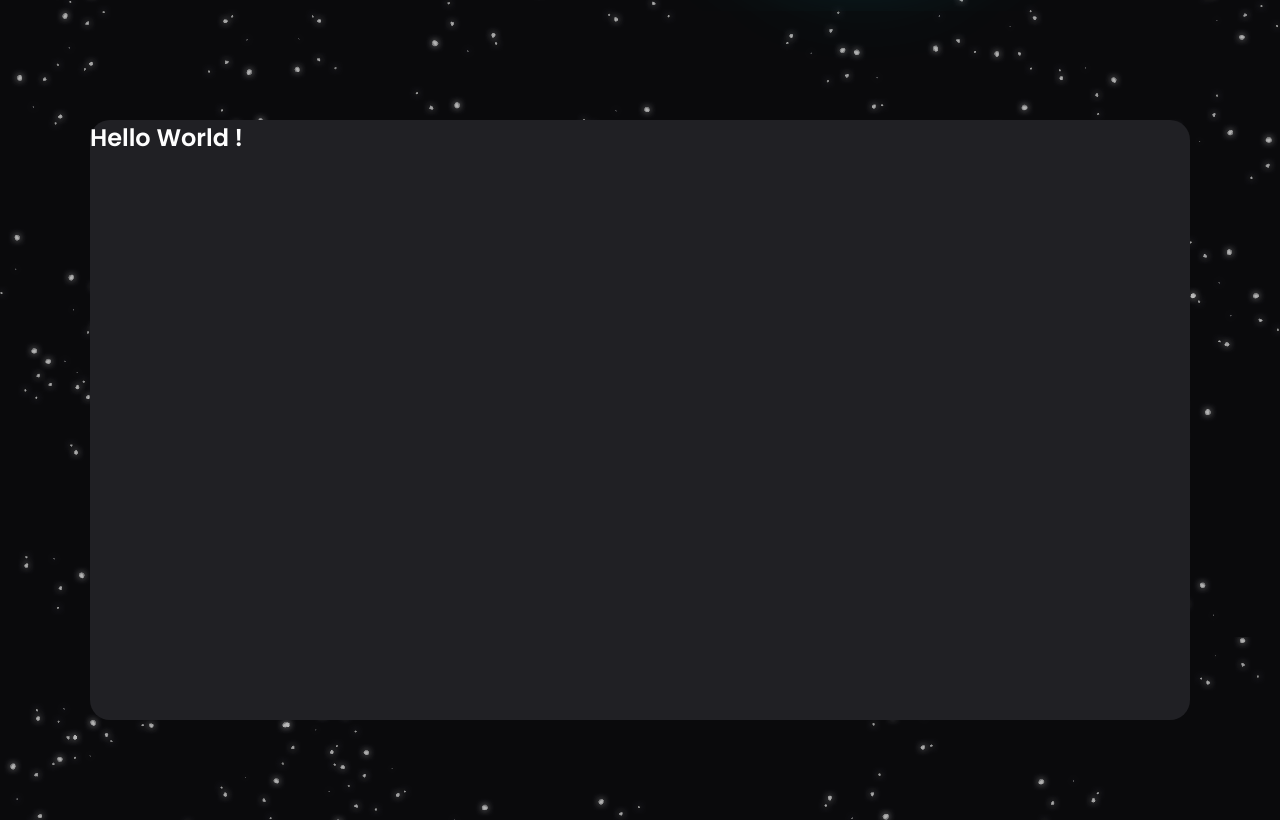
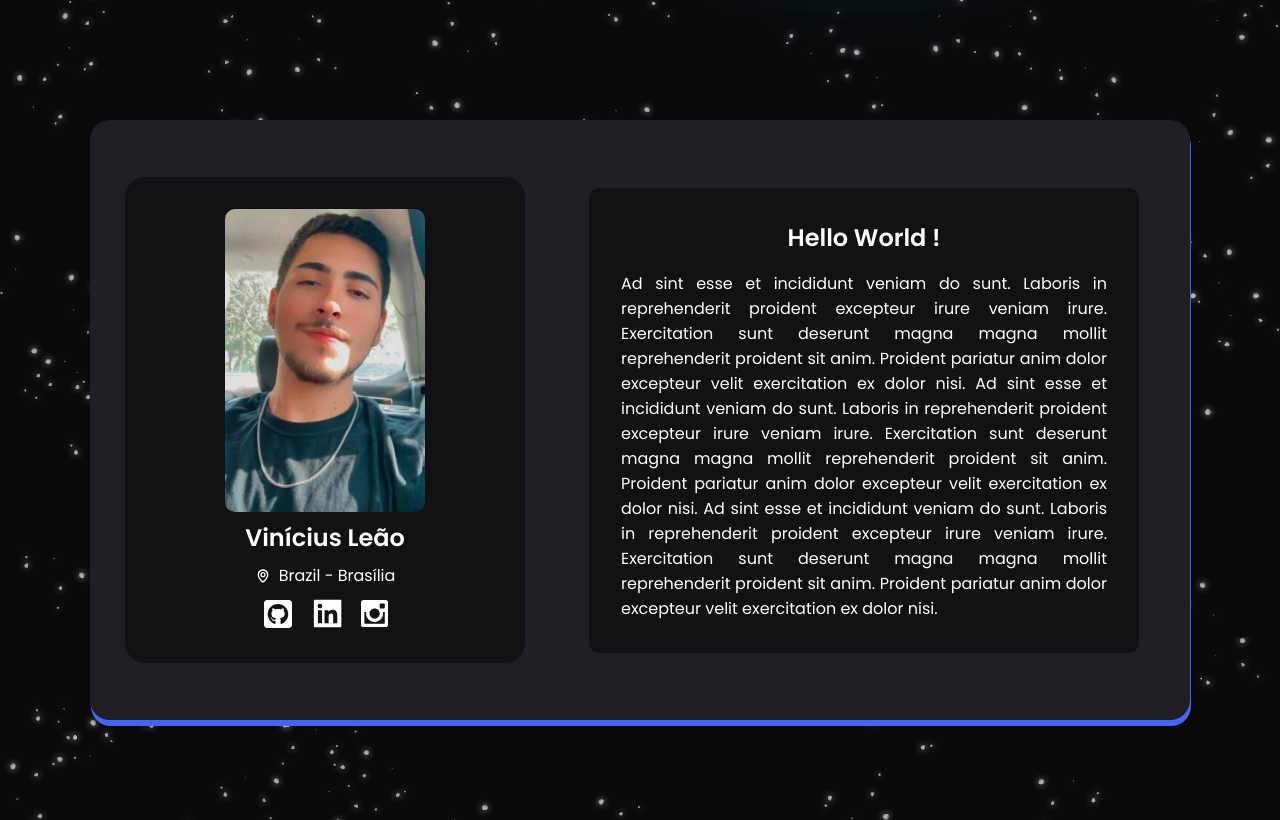
Before and after one commit to ViniciusSantanaL/portfolio-frontend, a React (Vite) app: page / in a window 1280 px wide. Shown: the part 780-1600 px from the top of the page. Built offline with nearby package versions, Linux system fonts and the light colour scheme.

Commit message:
feat: about section in SPA

```diff
--- a/package.json
+++ b/package.json
@@ -11,6 +11,7 @@
   "dependencies": {
     "react": "^18.2.0",
     "react-dom": "^18.2.0",
+    "react-icons": "^4.8.0",
     "sass": "^1.58.3"
   },
   "devDependencies": {
--- /dev/null
+++ b/src/components/Home/About/Description/index.tsx
@@ -0,0 +1,23 @@
+import styles from "./styles.module.scss";
+
+export function AboutDescription() {
+  return (
+    <div className={styles["about-description-container"]}>
+      <h1>Hello World !</h1>
+      <p>
+        Ad sint esse et incididunt veniam do sunt. Laboris in reprehenderit
+        proident excepteur irure veniam irure. Exercitation sunt deserunt magna
+        magna mollit reprehenderit proident sit anim. Proident pariatur anim
+        dolor excepteur velit exercitation ex dolor nisi. Ad sint esse et
+        incididunt veniam do sunt. Laboris in reprehenderit proident excepteur
+        irure veniam irure. Exercitation sunt deserunt magna magna mollit
+        reprehenderit proident sit anim. Proident pariatur anim dolor excepteur
+        velit exercitation ex dolor nisi. Ad sint esse et incididunt veniam do
+        sunt. Laboris in reprehenderit proident excepteur irure veniam irure.
+        Exercitation sunt deserunt magna magna mollit reprehenderit proident sit
+        anim. Proident pariatur anim dolor excepteur velit exercitation ex dolor
+        nisi.
+      </p>
+    </div>
+  );
+}
--- /dev/null
+++ b/src/components/Home/About/Description/styles.module.scss
@@ -0,0 +1,18 @@
+.about-description-container {
+    width: 50%;
+    display: flex;
+    flex-direction: column;
+    justify-content: center;
+    align-items: center;
+
+    padding: 2rem;
+    background-color: var(--background);
+    margin-right: 1rem;
+
+    gap: 1rem;
+    border-radius: 10px;
+
+    p {
+        text-align: justify;
+    }
+}
--- /dev/null
+++ b/src/components/Home/About/Profile/index.tsx
@@ -0,0 +1,23 @@
+import styles from "./styles.module.scss";
+import Me from "src/assets/me.jpeg";
+import { BiMap } from "react-icons/bi";
+import { AiFillLinkedin } from "react-icons/ai";
+import { FaGithubSquare } from "react-icons/fa";
+import { ImInstagram } from "react-icons/im";
+
+export function AboutProfile() {
+  return (
+    <div className={styles["about-profile-container"]}>
+      <img src={Me} className={styles["about-profile-image"]} />
+      <h2>Vinícius Leão</h2>
+      <span>
+        <BiMap /> Brazil - Brasília
+      </span>
+      <div className={styles["about-profile-icons"]}>
+        <FaGithubSquare />
+        <AiFillLinkedin />
+        <ImInstagram />
+      </div>
+    </div>
+  );
+}
--- /dev/null
+++ b/src/components/Home/About/Profile/styles.module.scss
@@ -0,0 +1,42 @@
+.about-profile-container {
+    display: flex;
+    flex-direction: column;
+    align-items: center;
+    width: 400px;
+
+    padding: 2rem;
+
+    background-color: var(--background);
+    border-radius: 20px;
+
+    gap: 0.5rem;
+
+    .about-profile-image {
+        width: 200px;
+        border-radius: 10px;
+
+    }
+
+    span {
+        display: flex;
+        align-items: center;
+        gap: 0.5rem;
+    }
+
+    .about-profile-icons {
+        display: flex;
+        justify-content: center;
+        align-items: center;
+        gap: 1rem;
+        :nth-child(1) {
+            font-size: 2rem;
+         }
+         :nth-child(2) {
+            font-size: 2.2rem;
+         }
+         :nth-child(3) {
+            font-size: 1.7rem;
+         }
+   }
+
+}
--- a/src/components/Home/About/index.tsx
+++ b/src/components/Home/About/index.tsx
@@ -1,10 +1,13 @@
+import { AboutDescription } from "./Description";
+import { AboutProfile } from "./Profile";
 import styles from "./styles.module.scss";
 
 export function About() {
   return (
     <section className={styles["about-container"]}>
-      <div className={styles["about-box-container"]}>
-        <h1>Hello World !</h1>
+      <div className={styles["about-content"]}>
+        <AboutProfile />
+        <AboutDescription />
       </div>
     </section>
   );
--- a/src/components/Home/About/styles.module.scss
+++ b/src/components/Home/About/styles.module.scss
@@ -4,12 +4,18 @@
     display: flex;
     justify-content: center;
     align-items: center;
+
 }
 
-.about-box-container {
+.about-content {
     width: 100%;
     height: 600px;
     border-radius: 20px;
     background-color: var(--light-black);
-
+    display: flex;
+    justify-content: center;
+    align-items: center;
+    flex-wrap: wrap;
+    gap: 4rem;
+    box-shadow: 1px 6px var(--light-blue);
 }
```
Also changed, not shown: src/assets/me.jpeg (added), 1 other file (tests, documents, lock files or other folders).
